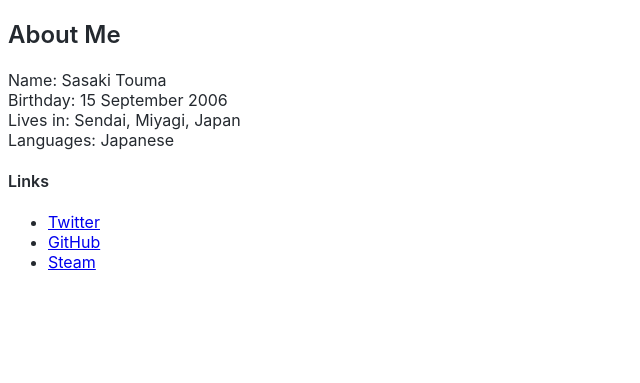
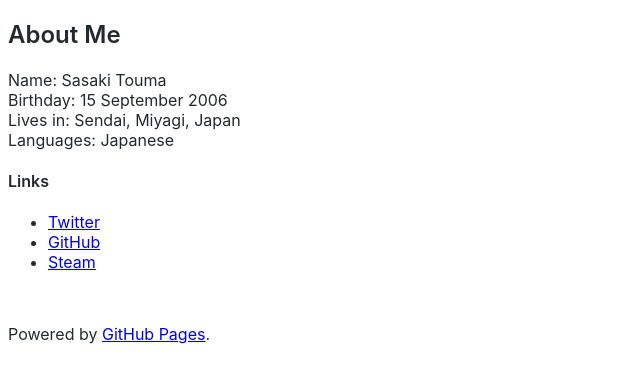
Before and after one commit to t-sasaki915/t-sasaki-net, a Jekyll site: the page built from docs/index.md, in a window 1280 px wide. Shown: the top 383 px of the page, without its empty margins (0-640 px from the left). Built offline with Jekyll 4.4.1, drawn with Linux system fonts in a browser that asks for light colours; Markdown is read by kramdown in place of the engine named in the settings.

Commit message:
Update default.html

```diff
--- a/docs/_layouts/default.html
+++ b/docs/_layouts/default.html
@@ -22,5 +22,7 @@
   </head>
   <body>
     {{ content }}
+    <br>
+    <p>Powered by <a href="https://github.com/t-sasaki915/t-sasaki-net/">GitHub Pages</a>.</p>
   </body>
 </html>
```
